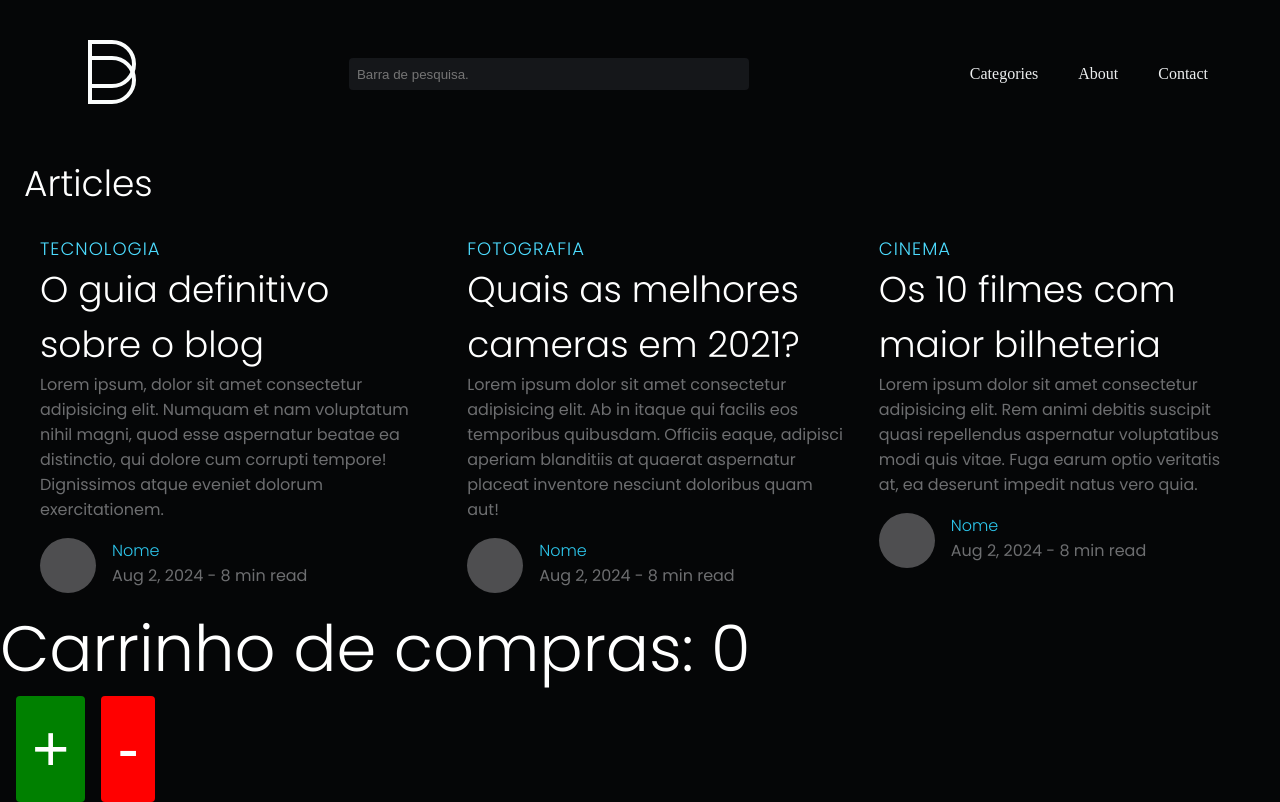
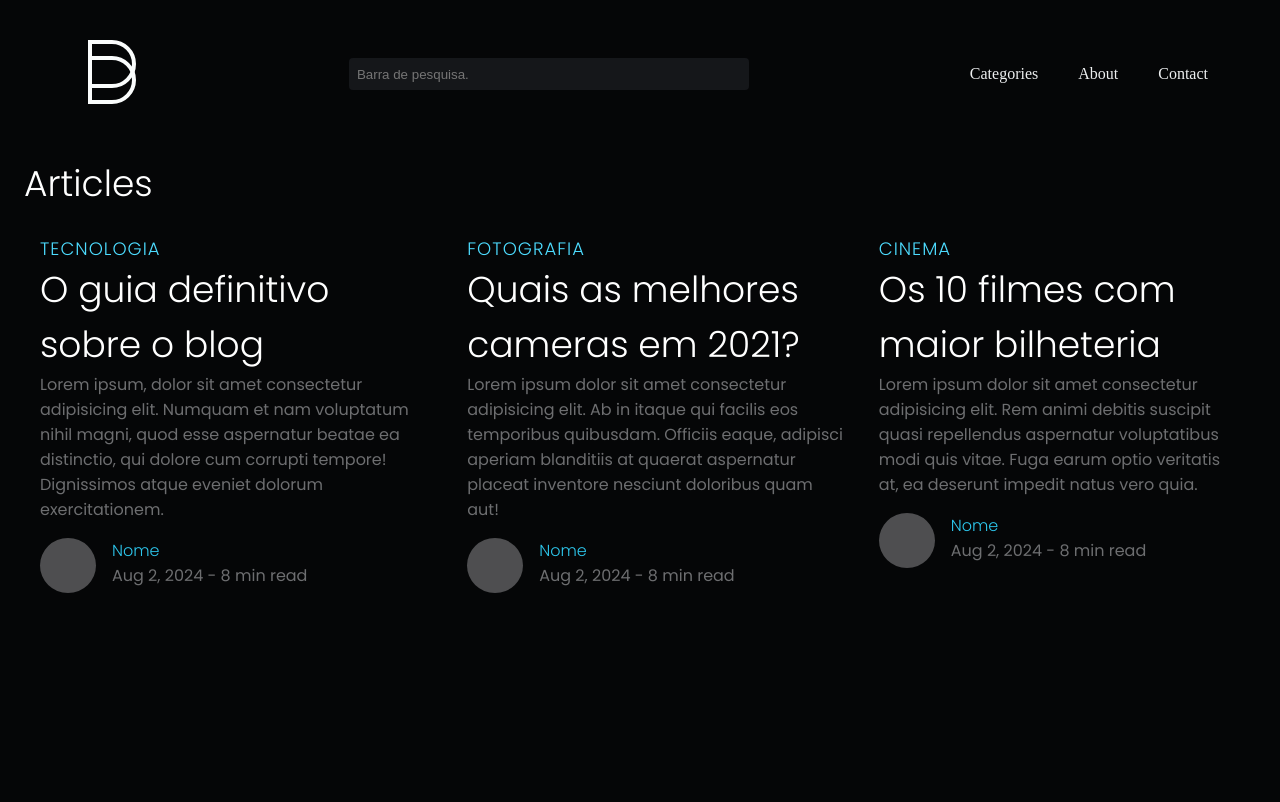
Before and after one commit to DevEmerick/blog, a React (Create React App) app: page / in a window 1280 px wide. Built offline with nearby package versions, Linux system fonts and the light colour scheme.

Commit message:
Removing Count

```diff
--- a/src/App.js
+++ b/src/App.js
@@ -4,34 +4,10 @@ import Article from "./components/Article";
 import { useState } from "react";
 
 function App() {
-  let [carrinho, setCarrinho] = useState(0);
-
-  const AddItem = () => {
-    setCarrinho(carrinho + 1);
-    console.log(carrinho);
-  };
-
-  const RemoveItem = () => {
-    if (carrinho > 0) {
-      setCarrinho(carrinho - 1);
-    }
-    console.log(carrinho);
-  };
-
   return (
     <>
       <Header> </Header>
       <Article></Article>
-
-      <h1>Carrinho de compras: {carrinho}</h1>
-      <div className="flex">
-        <button className="add-button ml-2" onClick={AddItem}>
-          +
-        </button>
-        <button className="remove-button ml-2" onClick={RemoveItem}>
-          -
-        </button>
-      </div>
     </>
   );
 }
```
